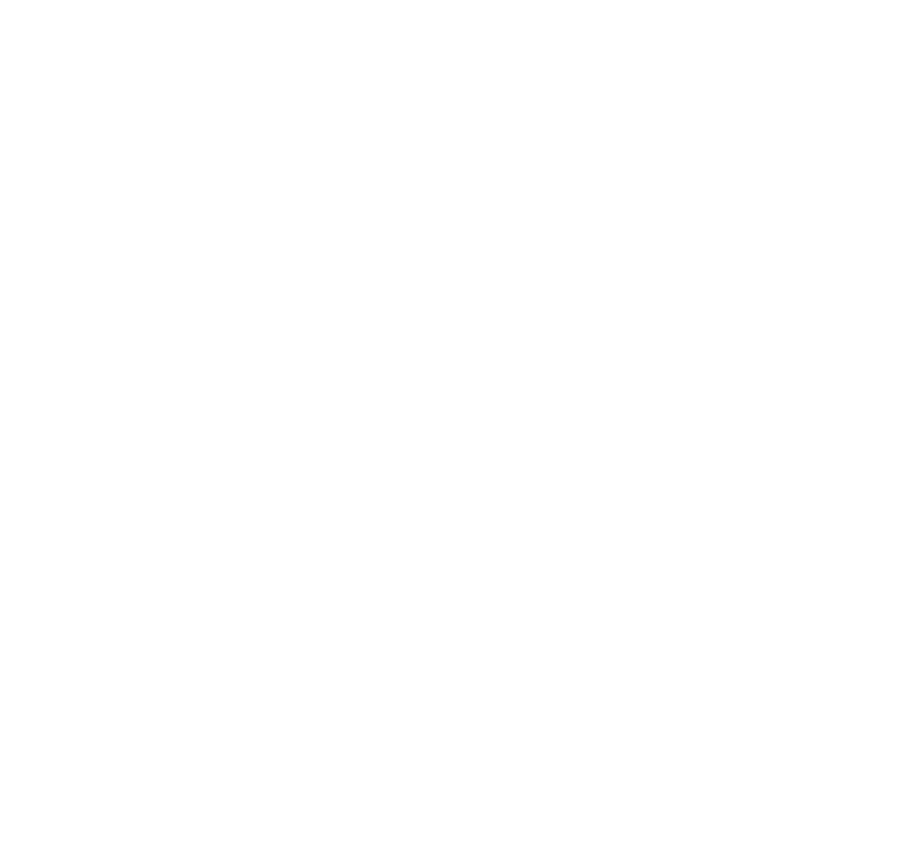
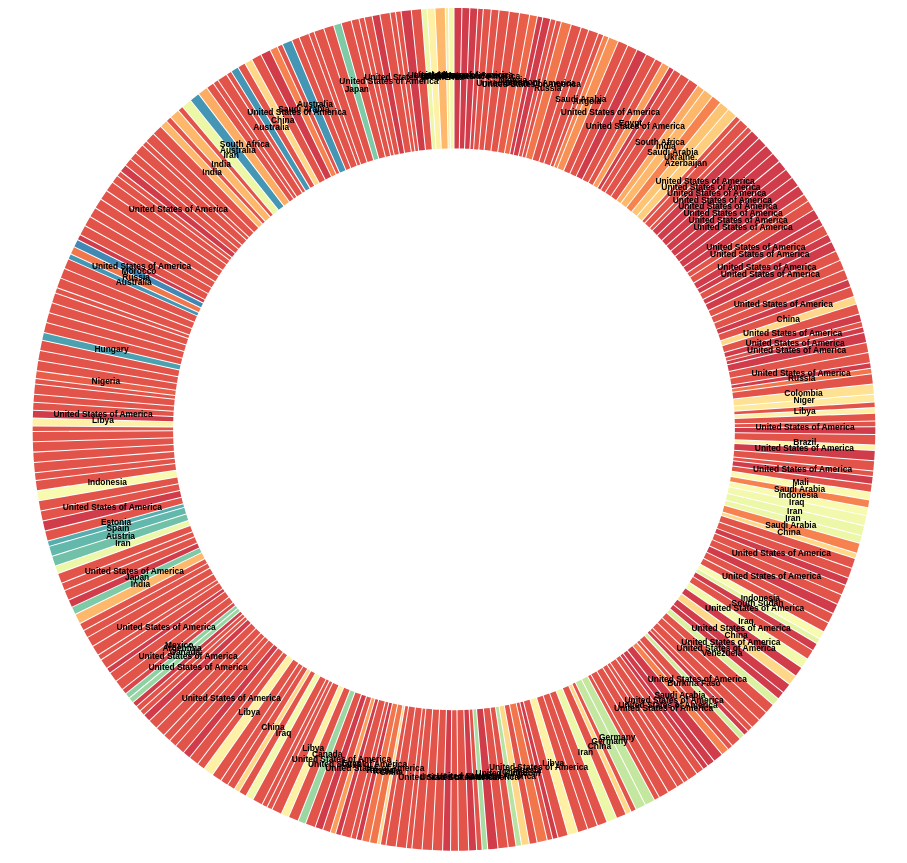
Before and after one commit to sahilrajput03/learn-d3, a website: page index.html in a window 1280 px wide. Shown: the whole page, without its empty margins (186-1093 px from the left). Before the commit the page ends 800 px from the top, so only its background shows below. Drawn offline with nearby package versions, Linux system fonts and the light colour scheme.

Commit message:
created donutchart with real data

```diff
--- a/myscript3.js
+++ b/example-donutchart.js
@@ -1,4 +1,4 @@
-// import { PieChart } from '@d3/pie-chart';
+// import { PieChart } from '@d3/pie-chart'; //maybe required in react
 const population = [
   { name: '5-9', value: 20501982 },
   { name: '10-14', value: 20679786 },
@@ -13,6 +13,9 @@ const chart = DonutChart(population, {
   value: (d) => d.value,
   width: 500,
   height: 500,
+});
+window.addEventListener('load', (event) => {
+  document.body.append(chart);
 });
 
 function DonutChart(
--- a/index.html
+++ b/index.html
@@ -9,8 +9,8 @@
 	<script src="Jsondata.js"></script>
 	<script src="https://d3js.org/d3.v7.min.js"></script>
 	<!-- <script src="myscript1.js"></script> -->
-	<!-- <script src="myscript2.js"></script> -->
-	<script src="myscript3.js"></script>
+	<script src="myscript2.js"></script>
+	<!-- <script src="myscript3.js"></script> -->
 </head>
 
 <body>
--- a/myscript2.js
+++ b/myscript2.js
@@ -1,120 +1,111 @@
-const chart = BarChart(data, {
-  x: (d) => d.sector,
-  y: (d) => d.intensity,
-  //   xDomain: d3.groupSort(
-  //     BarChart,
-  //     ([d]) => -d.sector,
-  //     (d) => d.intensity
-  //   ), // sort by descending frequency
-  yFormat: '',
-  yLabel: '↑ Sector',
+const chart = DonutChart(data, {
+  name: (d) => d.country,
+  value: (d) => d.likelihood,
   width: 1500,
-  height: 500,
-  color: 'steelblue',
+  height: 1000,
 });
-
 window.addEventListener('load', (event) => {
   document.body.append(chart);
 });
 
-function BarChart(
+function DonutChart(
   data,
   {
-    x = (d, i) => i, // given d in data, returns the (ordinal) x-value
-    y = (d) => d, // given d in data, returns the (quantitative) y-value
+    name = ([x]) => x, // given d in data, returns the (ordinal) label
+    value = ([, y]) => y, // given d in data, returns the (quantitative) value
     title, // given d in data, returns the title text
-    marginTop = 20, // the top margin, in pixels
-    marginRight = 0, // the right margin, in pixels
-    marginBottom = 30, // the bottom margin, in pixels
-    marginLeft = 40, // the left margin, in pixels
-    width = 100,
-    // the outer width of the chart, in pixels
-    height = 400, // the outer height of the chart, in pixels
-    xDomain, // an array of (ordinal) x-values
-    xRange = [marginLeft, width - marginRight], // [left, right]
-    yType = d3.scaleLinear, // y-scale type
-    yDomain, // [ymin, ymax]
-    yRange = [height - marginBottom, marginTop], // [bottom, top]
-    xPadding = 0.1, // amount of x-range to reserve to separate bars
-    yFormat, // a format specifier string for the y-axis
-    yLabel, // a label for the y-axis
-    color = 'currentColor', // bar fill color
+    width = 640, // outer width, in pixels
+    height = 400, // outer height, in pixels
+    innerRadius = Math.min(width, height) / 3, // inner radius of pie, in pixels (non-zero for donut)
+    outerRadius = Math.min(width, height) / 2, // outer radius of pie, in pixels
+    labelRadius = (innerRadius + outerRadius) / 2, // center radius of labels
+    format = ',', // a format specifier for values (in the label)
+    names, // array of names (the domain of the color scale)
+    colors, // array of colors for names
+    stroke = innerRadius > 0 ? 'none' : 'white', // stroke separating widths
+    strokeWidth = 1, // width of stroke separating wedges
+    strokeLinejoin = 'round', // line join of stroke separating wedges
+    padAngle = stroke === 'none' ? 1 / outerRadius : 0, // angular separation between wedges
   } = {}
 ) {
   // Compute values.
-  const X = d3.map(data, x);
-  const Y = d3.map(data, y);
+  const N = d3.map(data, name);
+  const V = d3.map(data, value);
+  const I = d3.range(N.length).filter((i) => !isNaN(V[i]));
 
-  // Compute default domains, and unique the x-domain.
-  if (xDomain === undefined) xDomain = X;
-  if (yDomain === undefined) yDomain = [0, d3.max(Y)];
-  xDomain = new d3.InternSet(xDomain);
+  // Unique the names.
+  if (names === undefined) names = N;
+  names = new d3.InternSet(names);
 
-  // Omit any data not present in the x-domain.
-  const I = d3.range(X.length).filter((i) => xDomain.has(X[i]));
+  // Chose a default color scheme based on cardinality.
+  if (colors === undefined) colors = d3.schemeSpectral[names.size];
+  if (colors === undefined)
+    colors = d3.quantize(
+      (t) => d3.interpolateSpectral(t * 0.8 + 0.1),
+      names.size
+    );
 
-  // Construct scales, axes, and formats.
-  const xScale = d3.scaleBand(xDomain, xRange).padding(xPadding);
-  const yScale = yType(yDomain, yRange);
-  const xAxis = d3.axisBottom(xScale).tickSizeOuter(0);
-  const yAxis = d3.axisLeft(yScale).ticks(height / 40, yFormat);
+  // Construct scales.
+  const color = d3.scaleOrdinal(names, colors);
 
   // Compute titles.
   if (title === undefined) {
-    const formatValue = yScale.tickFormat(100, yFormat);
-    title = (i) => `${X[i]}\n${formatValue(Y[i])}`;
+    const formatValue = d3.format(format);
+    title = (i) => `${N[i]}\n${formatValue(V[i])}`;
   } else {
     const O = d3.map(data, (d) => d);
     const T = title;
     title = (i) => T(O[i], i, data);
   }
 
+  // Construct arcs.
+  const arcs = d3
+    .pie()
+    .padAngle(padAngle)
+    .sort(null)
+    .value((i) => V[i])(I);
+  const arc = d3.arc().innerRadius(innerRadius).outerRadius(outerRadius);
+  const arcLabel = d3.arc().innerRadius(labelRadius).outerRadius(labelRadius);
+
   const svg = d3
     .create('svg')
     .attr('width', width)
     .attr('height', height)
-    .attr('viewBox', [0, 0, width, height])
+    .attr('viewBox', [-width / 2, -height / 2, width, height])
     .attr('style', 'max-width: 100%; height: auto; height: intrinsic;');
 
   svg
     .append('g')
-    .attr('transform', `translate(${marginLeft},0)`)
-    .call(yAxis)
-    .call((g) => g.select('.domain').remove())
-    .call((g) =>
-      g
-        .selectAll('.tick line')
-        .clone()
-        .attr('x2', width - marginLeft - marginRight)
-        .attr('stroke-opacity', 0.1)
-    )
-    .call((g) =>
-      g
-        .append('text')
-        .attr('x', -marginLeft)
-        .attr('y', 10)
-        .attr('fill', 'currentColor')
-        .attr('text-anchor', 'start')
-        .text(yLabel)
-    );
-
-  const bar = svg
-    .append('g')
-    .attr('fill', color)
-    .selectAll('rect')
-    .data(I)
-    .join('rect')
-    .attr('x', (i) => xScale(X[i]))
-    .attr('y', (i) => yScale(Y[i]))
-    .attr('height', (i) => yScale(0) - yScale(Y[i]))
-    .attr('width', xScale.bandwidth());
-
-  if (title) bar.append('title').text(title);
+    .attr('stroke', stroke)
+    .attr('stroke-width', strokeWidth)
+    .attr('stroke-linejoin', strokeLinejoin)
+    .selectAll('path')
+    .data(arcs)
+    .join('path')
+    .attr('fill', (d) => color(N[d.data]))
+    .attr('d', arc)
+    .append('title')
+    .text((d) => title(d.data));
 
   svg
     .append('g')
-    .attr('transform', `translate(0,${height - marginBottom})`)
-    .call(xAxis);
+    .attr('font-family', 'sans-serif')
+    .attr('font-size', 10)
+    .attr('text-anchor', 'middle')
+    .selectAll('text')
+    .data(arcs)
+    .join('text')
+    .attr('transform', (d) => `translate(${arcLabel.centroid(d)})`)
+    .selectAll('tspan')
+    .data((d) => {
+      const lines = `${title(d.data)}`.split(/\n/);
+      return d.endAngle - d.startAngle > 0.25 ? lines : lines.slice(0, 1);
+    })
+    .join('tspan')
+    .attr('x', 0)
+    .attr('y', (_, i) => `${i * 1.1}em`)
+    .attr('font-weight', (_, i) => (i ? null : 'bold'))
+    .text((d) => d);
 
-  return svg.node();
+  return Object.assign(svg.node(), { scales: { color } });
 }
```
Also changed, not shown: example-barchart.js (added, +138 -0 lines).
